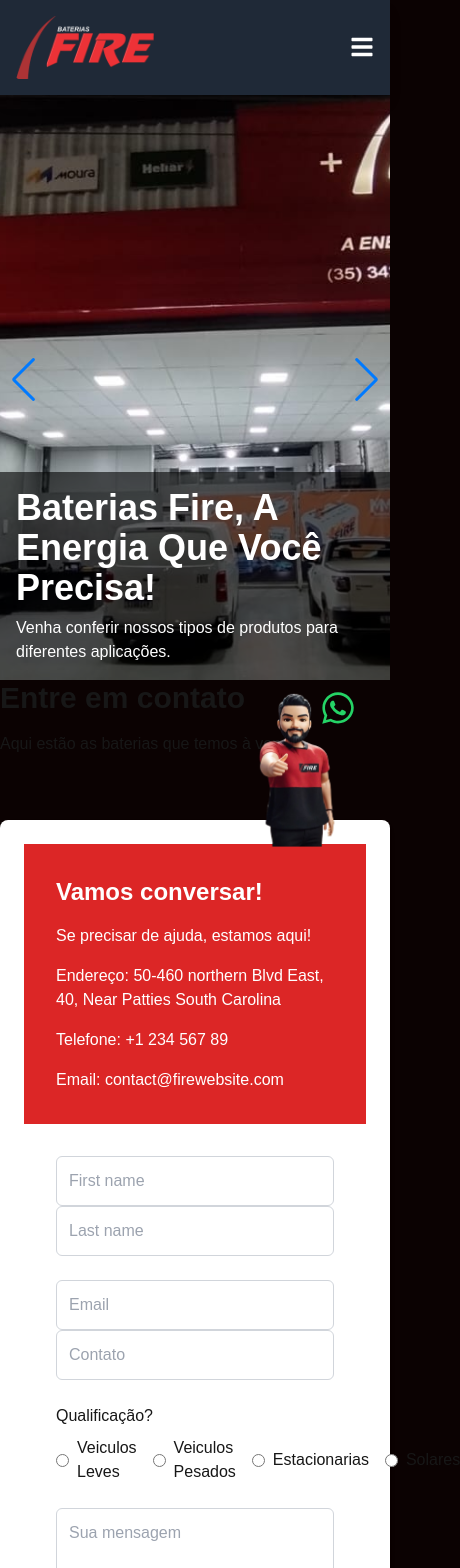
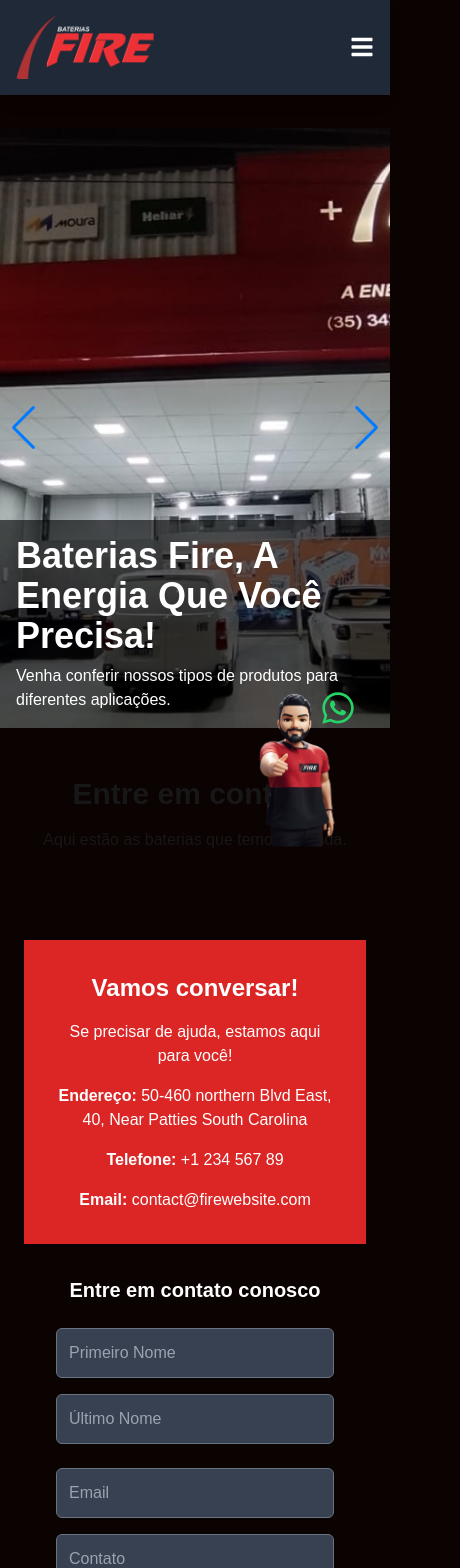
Before and after one commit to GabrielDBri/firebaterias, a Next.js app: page /contato in a window 390 px wide. Shown: the top 1568 px of the page, 460 px wide, since content can reach past the window. Built offline with nearby package versions, Linux system fonts and the light colour scheme.

Commit message:
Ajustes, home, responsividade

```diff
--- a/src/app/componentes/contact.tsx
+++ b/src/app/componentes/contact.tsx
@@ -37,35 +37,38 @@ export default function Contact() {
   };
 
   return (
-    <div className="container mx-auto my-16 p-6 bg-white shadow-md rounded-lg">
+    <div className="container mx-auto my-16 p-6 bg-black-500 shadow-md rounded-lg text-white">
       <div className="flex flex-col md:flex-row">
         <div className="bg-red-600 text-white p-8 md:w-1/3">
-          <h2 className="text-2xl font-bold mb-4">Vamos conversar!</h2>
-          <p className="mb-4">Se precisar de ajuda, estamos aqui!</p>
+          <h1 className="text-2xl font-bold mb-4">Vamos conversar!</h1>
+          <p className="mb-4">Se precisar de ajuda, estamos aqui para você!</p>
           <ul className="space-y-4">
-            <li>Endereço: 50-460 northern Blvd East, 40, Near Patties South Carolina</li>
-            <li>Telefone: +1 234 567 89</li>
-            <li>Email: contact@firewebsite.com</li>
+            <li><strong>Endereço:</strong> 50-460 northern Blvd East, 40, Near Patties South Carolina</li>
+            <li><strong>Telefone:</strong> +1 234 567 89</li>
+            <li><strong>Email:</strong> contact@firewebsite.com</li>
           </ul>
         </div>
         <div className="md:w-2/3 p-8">
-          <div className="space-y-6">
+          <h2 className="text-xl font-semibold mb-6">Entre em contato conosco</h2>
+          <form className="space-y-6">
             <div className="flex flex-col md:flex-row md:space-x-4">
               <input
                 type="text"
                 name="firstName"
-                placeholder="First name"
-                className="border border-gray-300 rounded-md p-3 w-full"
+                placeholder="Primeiro Nome"
+                className="bg-gray-700 text-white border border-gray-500 rounded-md p-3 w-full mb-4 md:mb-0"
                 value={formData.firstName}
                 onChange={handleChange}
+                aria-label="Primeiro Nome"
               />
               <input
                 type="text"
                 name="lastName"
-                placeholder="Last name"
-                className="border border-gray-300 rounded-md p-3 w-full"
+                placeholder="Último Nome"
+                className="bg-gray-700 text-white border border-gray-500 rounded-md p-3 w-full"
                 value={formData.lastName}
                 onChange={handleChange}
+                aria-label="Último Nome"
               />
             </div>
             <div className="flex flex-col md:flex-row md:space-x-4">
@@ -73,33 +76,35 @@ export default function Contact() {
                 type="email"
                 name="email"
                 placeholder="Email"
-                className="border border-gray-300 rounded-md p-3 w-full"
+                className="bg-gray-700 text-white border border-gray-500 rounded-md p-3 w-full mb-4 md:mb-0"
                 value={formData.email}
                 onChange={handleChange}
+                aria-label="Email"
               />
               <input
                 type="text"
                 name="contato"
                 placeholder="Contato"
-                className="border border-gray-300 rounded-md p-3 w-full"
+                className="bg-gray-700 text-white border border-gray-500 rounded-md p-3 w-full"
                 value={formData.contato}
                 onChange={handleChange}
+                aria-label="Contato"
               />
             </div>
             <div>
-              <p className="mb-2">Qualificação?</p>
-              <div className="flex items-center space-x-4">
-                {['Veiculos Leves', 'Veiculos Pesados', 'Estacionarias', 'Solares'].map((option) => (
-                  <label key={option} className="flex items-center">
+              <h3 className="mb-2">Qualificação?</h3>
+              <div className="flex flex-col md:flex-row md:space-x-4">
+                {['Veículos Leves', 'Veículos Pesados', 'Estacionárias', 'Solares'].map((option) => (
+                  <label key={option} className="flex items-center space-x-2">
                     <input
                       type="radio"
                       name="qualification"
                       value={option}
-                      className="form-radio"
+                      className="form-radio bg-gray-700 text-white"
                       checked={formData.qualification === option}
                       onChange={handleChange}
                     />
-                    <span className="ml-2">{option}</span>
+                    <span>{option}</span>
                   </label>
                 ))}
               </div>
@@ -107,18 +112,20 @@ export default function Contact() {
             <textarea
               name="message"
               placeholder="Sua mensagem"
-              className="border border-gray-300 rounded-md p-3 w-full h-32"
+              className="bg-gray-700 text-white border border-gray-500 rounded-md p-3 w-full h-32"
               value={formData.message}
               onChange={handleChange}
+              aria-label="Mensagem"
             />
             <button
               type="button"
-              className="bg-red-600 text-white px-6 py-3 rounded-md font-bold"
+              className="bg-red-600 text-white px-6 py-3 rounded-md font-bold hover:bg-red-700"
               onClick={handleEnviar}
+              aria-label="Enviar para WhatsApp"
             >
               Enviar para WhatsApp
             </button>
-          </div>
+          </form>
         </div>
       </div>
     </div>
--- a/src/app/contato/page.tsx
+++ b/src/app/contato/page.tsx
@@ -1,17 +1,18 @@
 import Contact from '../componentes/Contact';
 import Banner from '../componentes/banners/Banner';
 
-
-
-
-
 export default function ProdutosPage() {
   return (
-      <section className="">
-        <Banner/>
+    <section className="flex flex-col items-center text-center py-12">
+      <div className="w-full">
+        <Banner />
+      </div>
+
+      <div className="mt-12">
         <h1 className="text-3xl font-bold mb-4">Entre em contato</h1>
-        <p>Aqui estão as baterias que temos à venda.</p>
-        <Contact/>
+        <p className="mb-8">Aqui estão as baterias que temos à venda.</p>
+        <Contact />
+      </div>
 
       {/* Aqui você pode listar os produtos */}
     </section>
```
Lines whose indentation alone changed are shown as unchanged.
